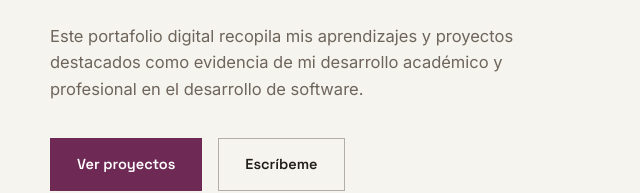
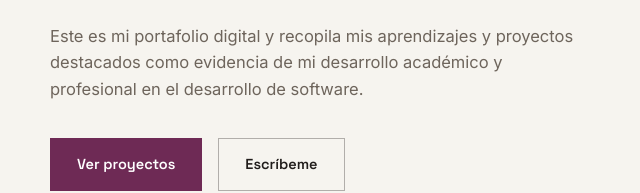
Before and after one commit to jhonatanreynel864/portafolio2, a plain HTML site: page index.html in a window 1280 px wide. Shown: the part 584-777 px from the top of the page, 42-682 px from the left. Drawn offline with Linux system fonts and the light colour scheme.

Commit message:
Actualizar index.html

```diff
--- a/index.html
+++ b/index.html
@@ -499,7 +499,7 @@
         <h1>Construyo software<br>con <em>criterio</em> y cuidado.</h1>
         <p class="role">Jhonatan Reynel Hernández — Estudiante de Ingeniería de Software</p>
         <p class="lead">
-          Este portafolio digital recopila mis aprendizajes y proyectos
+          Este es mi portafolio digital y recopila mis aprendizajes y proyectos
           destacados como evidencia de mi desarrollo académico y profesional
           en el desarrollo de software.
         </p>
@@ -530,7 +530,6 @@
 
       <div class="sobre-grid">
         <div>
-          <!-- ✏️ Reemplaza esta biografía por la tuya, en primera persona -->
           <p>
             Hola soy Jhonata estudiante de Ingeniería de Software, con interés particular en el
             desarrollo web y el diseño de sistemas escalables. Me considero una
@@ -573,7 +572,7 @@
               <span class="chip">Gestión del tiempo</span>
             </div>
           </div>
-          <!-- ✏️ Ajusta tus habilidades reales en las dos listas de arriba -->
+
         </div>
       </div>
     </div>
```
